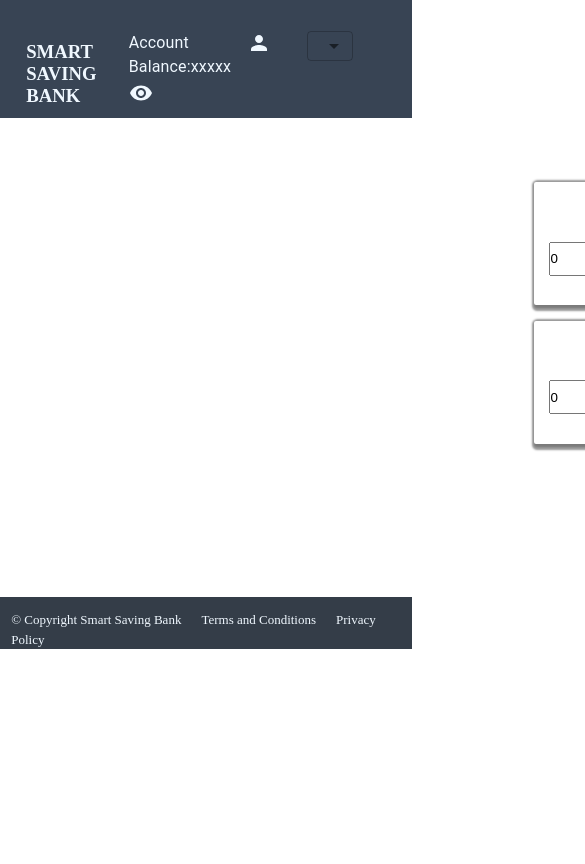
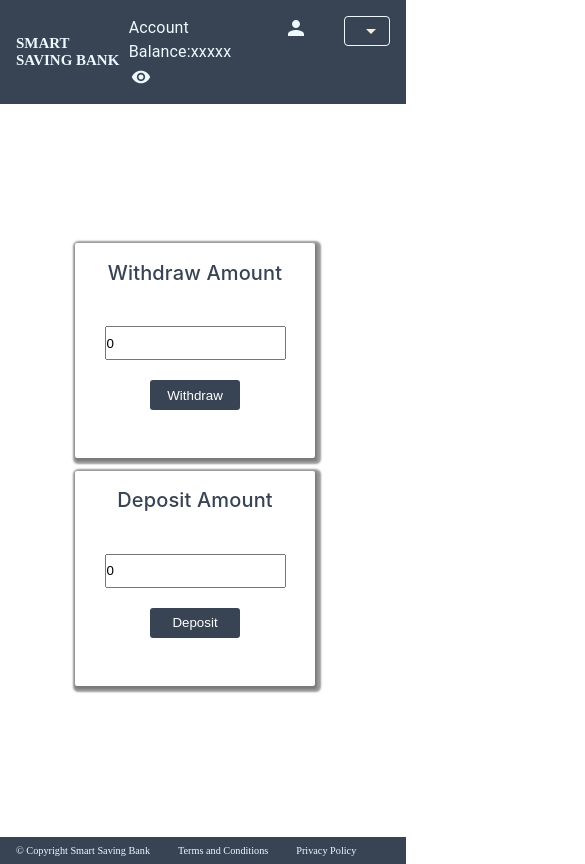
Before and after one commit to abinkhd/bank-app, a React (Create React App) app: page /withdraw in a window 390 px wide. Shown: the top 864 px of the page, 585 px wide, since content can reach past the window. Built offline with nearby package versions, Linux system fonts and the light colour scheme; data requests are answered from the project's data file; sample sign-in values are in the browser's storage.

Commit message:
Css changes for responsiveness

```diff
--- a/db.json
+++ b/db.json
@@ -5,7 +5,7 @@
       "username": "user1",
       "password": "password1",
       "phone": "8921537583",
-      "name": "Abhin Krishna1",
+      "name": "Abhin Krishna",
       "address": {
         "houseNo": "#26",
         "streetAddress": "Majunatha Layout,Victorian Meadow,Munnekollal,560037"
@@ -14,7 +14,7 @@
       "Branch": "Whitefeild",
       "account": 18123456701,
       "currency": "INR",
-      "balance": 500
+      "balance": 400
     },
     {
       "id": "18123456702",
@@ -157,6 +157,14 @@
       "fromAcc": 18123456701,
       "toAcc": 18123456706,
       "amount": 100
+    },
+    {
+      "id": "a96a",
+      "userId": "18123456701",
+      "fromAcc": "18123456701",
+      "toAcc": "Withdraw",
+      "transaction_type": "Debit",
+      "amount": "100"
     }
   ]
 }
--- a/src/App.css
+++ b/src/App.css
@@ -3,64 +3,66 @@
   padding: 0;
 }
 
-.navbar {
+body{
+  min-height: 100vh;
   display: flex;
-  padding: 0.7rem;
+  flex-direction: column;
+}
+
+.navbar{
+  top: 0;
+  justify-content: space-between;
+}
+
+.footer{
+  bottom: 0;
+  position: absolute;
+  width: auto;
+}
+
+.navbar, .footer {
+  display: flex;
+  padding: 1rem 0 1rem 0;
+  align-items: center;
   background-color: #384454;
-  justify-content: space-between;
   color: aliceblue;
   font-family: initial;
-}
-.container {
-  margin: 4rem;
-  /* padding: 4.63rem; */
-  min-height: 20.30rem;
+  width: 100%;
 }
 
-@media (max-width: 1200px) {
-  .navbar {
-    width: 100%;
-  }
-  .footer {
-    width: 100%;
-  }
-  .slideshow-container .slide img {
-    width: 50%;
-  }
-  .container {
-    width: 80%;
-  }
-  .form-div {
-    width: 80%;
-  }
-  .form {
-    width: 50%;
-  }
+.navbar .logo{
+  padding-left: 0.5rem;
 }
-.nav-user {
-  padding: 0 3rem 0 0;
-  position: relative;
-  top: 20px;
+
+.nav-user, .authButton{
   display: flex;
-  gap: 1em;
+  justify-content: end;
+  gap: 1rem;
+  padding-right: 1em;
 }
-.nav-user > .appbarMenu {
-  background-color: #384454;
-  color: aliceblue;
+
+.container {
+  display: flex;
+  justify-content: center;
+  align-items: center;
+  flex-direction: column;
+  min-height: 83.1vh;
+  position:  relative;
 }
+
 .nav-user label {
   margin-right: 20px;
+
 }
-.footer {
-  height: 30px;
-  background-color: #343d48;
-  color: aliceblue;
-  margin-top: 5.6rem;
-  padding: 0.7rem;
+
+.balance_icon svg:hover {
+  color: #01080f;
 }
+
 .footer-label {
-  font-size: small;
+  font-size: 80%;
   font-family: "fangsong";
+  padding-left: 0.5rem;
 }
 .footer-link-label {
   margin-left: 20px;
@@ -68,56 +70,80 @@
 .footer-link-label:hover {
   text-decoration: underline;
 }
-.authButton {
-  margin: 30px 15px 0px 0px;
-}
+
 .authButton:hover {
   text-decoration: underline;
   cursor: pointer;
 }
-.logo {
-  margin: 30px 0px 0px 15px;
+
+.dropdown-appBar fieldset{
+  border-color: aliceblue;
 }
 
-.slideshow-container {
-  height: auto;
+.dropdown-appBar svg{
+  color: antiquewhite;
 }
+
+.dropdown-appBar svg:hover{
+  color: #000000;
+}
+
+
+
 .slide {
-  vertical-align: middle;
   width: 1020px;
   height: 240px;
+  position: relative;
+  padding-bottom: 70px;
 }
+
 .slide img {
-  padding-left: 3rem;
+  /* padding-left: 3rem; */
   background-size: cover;
+  width: 100%;
 }
-.form-div {
+.slide-border{
+  padding: 20px;
+  background-color: rgba(90, 90, 72, 0.658);
+
+}
+
+.form-div, .popup-form-div {
   display: flex;
+  flex-direction: column;
   justify-content: center;
   align-items: center;
-  width: 300px;
-  margin: 0 0 0 470px;
+  /* margin: 0 0 0 470px; */
   box-shadow: 1px 2px 2px 1px rgba(0, 0, 0, 0.2),
     2px 2px 2px 4px rgba(0, 0, 0, 0.4);
   border-radius: 2px;
 }
+
+.form-div{
+  width: 60%;
+}
+
 .form {
   display: flex;
-  /* margin-top: 20px; */
   flex-direction: column;
   justify-content: center;
   align-items: center;
+  width: 60%;
 }
+
 .form * {
   margin: 0.5em 0 0.7em 0;
 }
+
 .form h6 {
   color: #384454;
   font-family: unset;
 }
+
 input {
   height: 30px;
 }
+
 select {
   height: 35px;
   width: 170px;
@@ -134,34 +160,117 @@ button {
 
 .account-details {
   position: relative;
-  left: 370px;
-  /* top: 20px; */
   display: flex;
   flex-direction: column;
   justify-content: center;
   align-items: center;
-  width: 500px;
+  width: 50%;
   margin-bottom: 1rem;
+  padding:1em
 }
+
 .account-details p,
-h6 {
+h6,span {
+  width: 100%;
   padding: 1px 0px 5px 0px;
   position: relative;
   text-align: center;
   font-family: monospace;
 }
+
 .edit-icon {
   position: relative;
   left: 230px;
   top: -30px;
 }
+
 .edit-icon:hover {
   border-radius: 2px;
   box-shadow: 1px 1px 1px 1px#343d48, 2px 1px 2px 1px #434e5b;
 }
+
+.popup-form-div{
+  display: flex;
+  /* margin-top: 20px; */
+  flex-direction: column;
+  justify-content: center;
+  align-items: center;
+  width: 18rem;
+}
+
+.popup-form-div *{
+  margin: 0.2em;
+}
+
 .withdraw-div{
   margin-bottom: 1em;
 }
+
 .withdraw-div input,button{
   margin: 1em;
 }
+
+
+
+/* Media queries for smaller screens (e.g., mobile devices) */
+
+
+
+
+
+@media screen and (max-width: 992px) {
+  .navbar,.nav-user {
+    padding: 0.5rem;
+    font-size: 80%;
+    width: 100%;
+
+  }
+
+  .container {
+    padding: 1rem;
+    font-size: 80%;
+    width: auto;
+
+  }
+
+  .footer {
+    padding: 0.5rem;
+    font-size:80%;
+    width: 100%;
+    position: relative;
+
+  }
+  .slide{
+    width: auto;
+  }
+  .withdraw-div{
+    padding: 1em;
+    display: flex;
+    flex-direction: column;
+    align-items: center;
+    justify-content: center;
+  }
+}
+
+@media screen and (max-height: 425px) and (min-aspect-ratio:7/4) {
+  .navbar {
+    font-size: 1rem;
+    width: auto;
+
+  }
+
+  .container {
+    padding: 0.5rem;
+    width: auto;
+    font-size: 80%;
+  }
+
+  .footer {
+    font-size: 0.8rem;
+    width: auto;
+    position: relative;
+  }
+  .slide{
+    width: auto;
+  }
+}
--- a/src/component/UserHome.js
+++ b/src/component/UserHome.js
@@ -45,12 +45,12 @@ const UserHome = () => {
           <Typography variant="h6">Personal Details</Typography>
           <Popup
             trigger={<EditIcon className="edit-icon" />}
-            position={"center right"}
+            position="right top"
             closeOnEscape
             arrow
           >
-            <Card className="form-div">
-              <form className="login-form" onSubmit={handlePersonalSubmit}>
+            <Card className="popup-form-div">
+              <form className="form" onSubmit={handlePersonalSubmit}>
                 <Typography variant="h6">Update Personal Details</Typography>
                 <input
                   name="name"
--- a/src/component/common/AppBar.js
+++ b/src/component/common/AppBar.js
@@ -52,15 +52,21 @@ const AppBar = React.memo(() => {
           {/* <InputLabel id="demo-simple-select-label">Menu</InputLabel> */}
           <Typography>
             Account Balance:{balance}
-            <label onClick={handleShowBalance}>
-              <RemoveRedEyeIcon style={{ marginBottom: "-9px" }} />
+            <label className="balance_icon" onClick={handleShowBalance}>
+              <RemoveRedEyeIcon
+                style={{ height: "20px", marginBottom: "-6px" }}
+              />
             </label>
           </Typography>
           <div>
             <PersonIcon sx={{ marginBottom: "-4px" }} />
             <label>{user?.name}</label>
           </div>
-          <Select label="Menu" sx={{ height: "30px" }}>
+          <Select
+            className="dropdown-appBar"
+            label="Menu"
+            sx={{ height: "30px" }}
+          >
             <MenuItem onClick={() => navigate("/fundTransfer")}>
               Fund Transfer
             </MenuItem>
--- a/src/component/common/Carousel.js
+++ b/src/component/common/Carousel.js
@@ -15,6 +15,7 @@ const Carousel = () => {
   return (
     <div className="container">
       <div className="slide">
+        <div className="slide-border">
           <img
             src={`bank${currImage}.jpg`}
             alt="Banking images"
@@ -23,6 +24,7 @@ const Carousel = () => {
           ></img>
         </div>
       </div>
+    </div>
   );
 };
 
```
Lines whose indentation alone changed are shown as unchanged.
